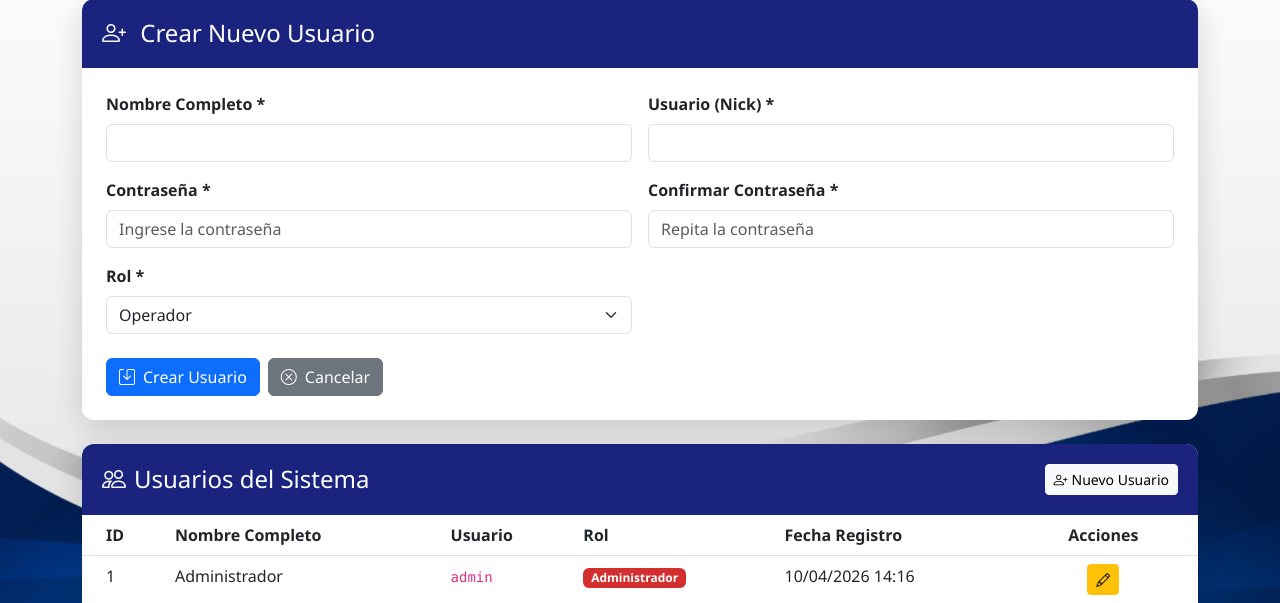
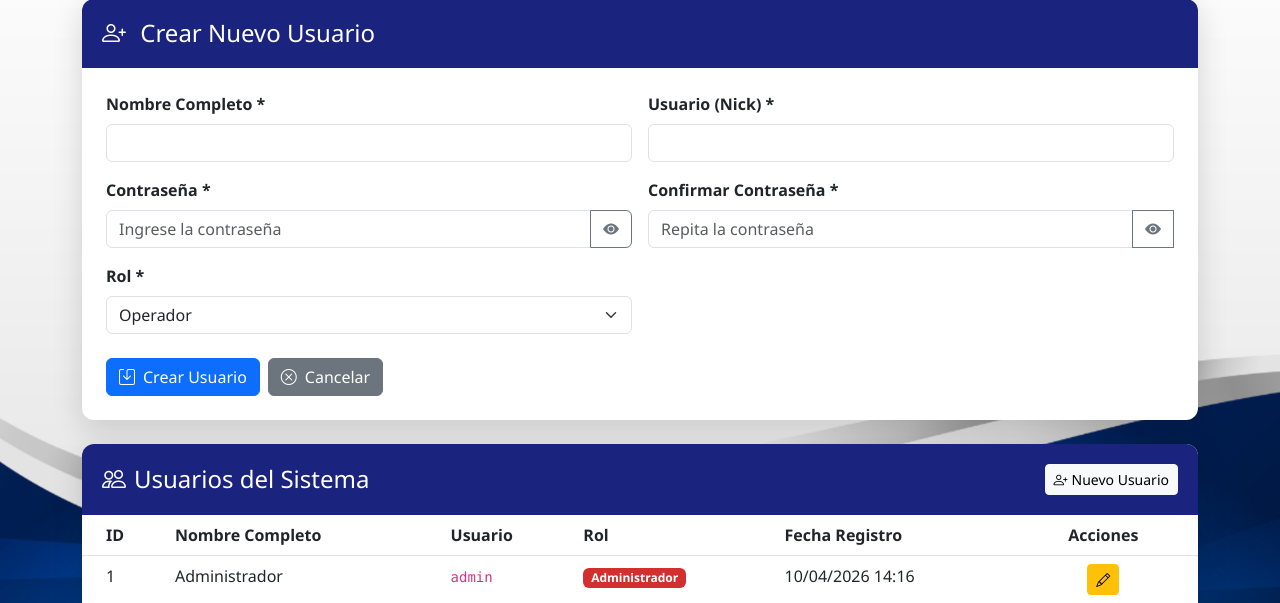
Before and after one commit to christiancenteno249-alt/Archivo-Judicial, a PHP site: page /usuarios?accion=crear in a window 1280 px wide. Shown: the part 163-766 px from the top of the page. Run offline with PHP 8.4, Linux system fonts and the light colour scheme; a user stored in the database is signed in; data comes from the database, SQL or seed files in the repository; some libraries are stand-ins or nearby versions.

Commit message:
actualizacion
implementacion de ojito de seguridad

```diff
--- a/Views/usuario/index.php
+++ b/Views/usuario/index.php
@@ -60,16 +60,26 @@
                     </div>
                     <div class="col-md-6">
                         <label class="form-label fw-bold">Contraseña <?= $accion==='crear'?'*':'(dejar vacío para no cambiar)' ?></label>
+                        <div class="input-group">
                             <input type="password" class="form-control" name="password" id="campo_password"
                                    <?= $accion==='crear'?'required':'' ?>
                                    placeholder="<?= $accion==='crear'?'Ingrese la contraseña':'Dejar vacío para no cambiar' ?>">
+                            <button class="btn btn-outline-secondary bg-white" type="button" onclick="togglePassword('campo_password', 'icon_pass')">
+                                <i class="bi bi-eye-fill" id="icon_pass"></i>
+                            </button>
+                        </div>
                     </div>
                     <div class="col-md-6">
                         <label class="form-label fw-bold">Confirmar Contraseña <?= $accion==='crear'?'*':'(requerido si cambia la contraseña)' ?></label>
+                        <div class="input-group">
                             <input type="password" class="form-control" name="confirm_password" id="campo_confirm"
                                    <?= $accion==='crear'?'required':'' ?>
                                    placeholder="Repita la contraseña">
+                            <button class="btn btn-outline-secondary bg-white" type="button" onclick="togglePassword('campo_confirm', 'icon_confirm')">
+                                <i class="bi bi-eye-fill" id="icon_confirm"></i>
+                            </button>
                             <div class="invalid-feedback">Las contraseñas no coinciden.</div>
+                        </div>
                     </div>
                     <div class="col-md-6">
                         <label class="form-label fw-bold">Rol *</label>
@@ -163,5 +173,19 @@
         });
     }
 })();
+
+function togglePassword(inputId, iconId) {
+    const input = document.getElementById(inputId);
+    const icon = document.getElementById(iconId);
+    if (input.type === 'password') {
+        input.type = 'text';
+        icon.classList.remove('bi-eye-fill');
+        icon.classList.add('bi-eye-slash-fill');
+    } else {
+        input.type = 'password';
+        icon.classList.remove('bi-eye-slash-fill');
+        icon.classList.add('bi-eye-fill');
+    }
+}
 </script>
 </body></html>
```
Also changed, not shown: Views/auth/login.php (+18 -0 lines). Lines whose indentation alone changed are shown as unchanged.
